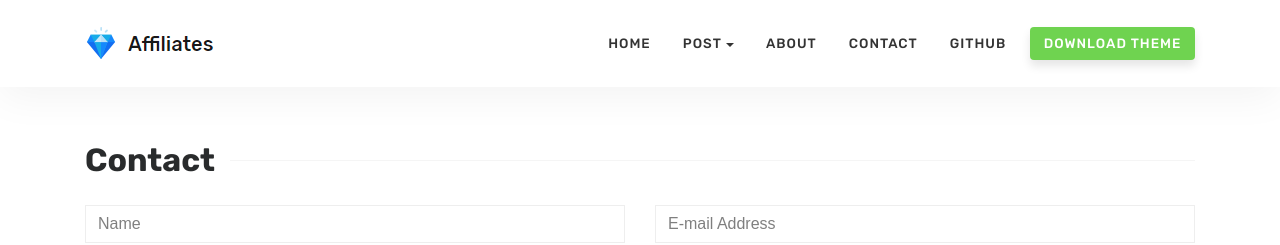
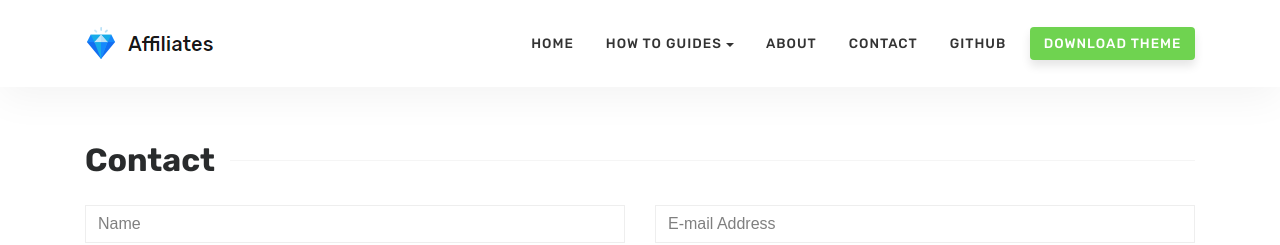
Before and after one commit to launchpartyorg/launchpartyorg.github.io, a Jekyll site: the page built from contact.html, in a window 1280 px wide. Shown: the top 245 px of the page. Built offline with Jekyll 4.4.1, drawn with Linux system fonts in a browser that asks for light colours.

Commit message:
Update default.html

```diff
--- a/_layouts/default.html
+++ b/_layouts/default.html
@@ -61,7 +61,7 @@
                 </li>
 
                 <li class="nav-item dropdown">
-                    <a class="nav-link dropdown-toggle" href="#" id="dropdown01" data-toggle="dropdown" aria-haspopup="true" aria-expanded="false">Post</a>
+                    <a class="nav-link dropdown-toggle" href="#" id="dropdown01" data-toggle="dropdown" aria-haspopup="true" aria-expanded="false">How To Guides</a>
                     <div class="dropdown-menu" aria-labelledby="dropdown01">
                     <a class="dropdown-item" href="{{ site.baseurl }}/jekyll/tutorial/2018/01/12/is-intelligence-enough.html">Left Sidebar</a>
                     <a class="dropdown-item" href="{{ site.baseurl }}/jekyll/tutorial/2018/01/12/red-riding.html">Right Sidebar</a>
```
